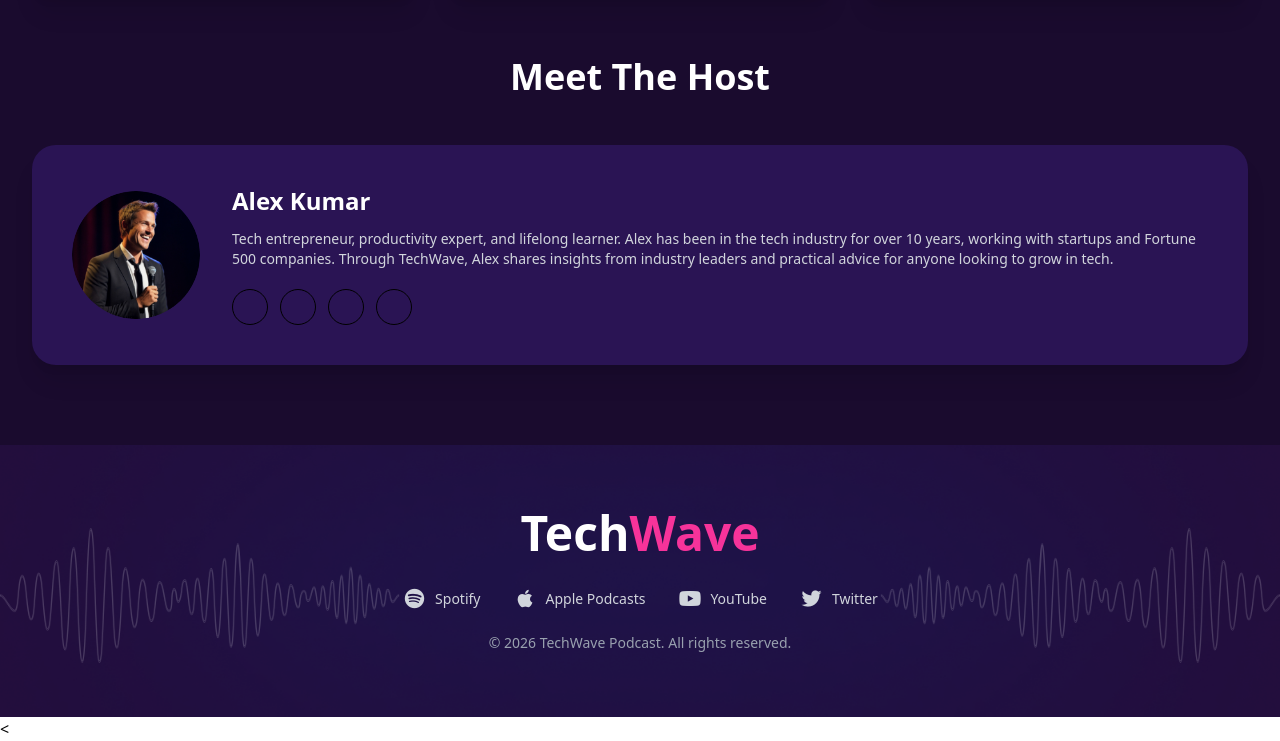
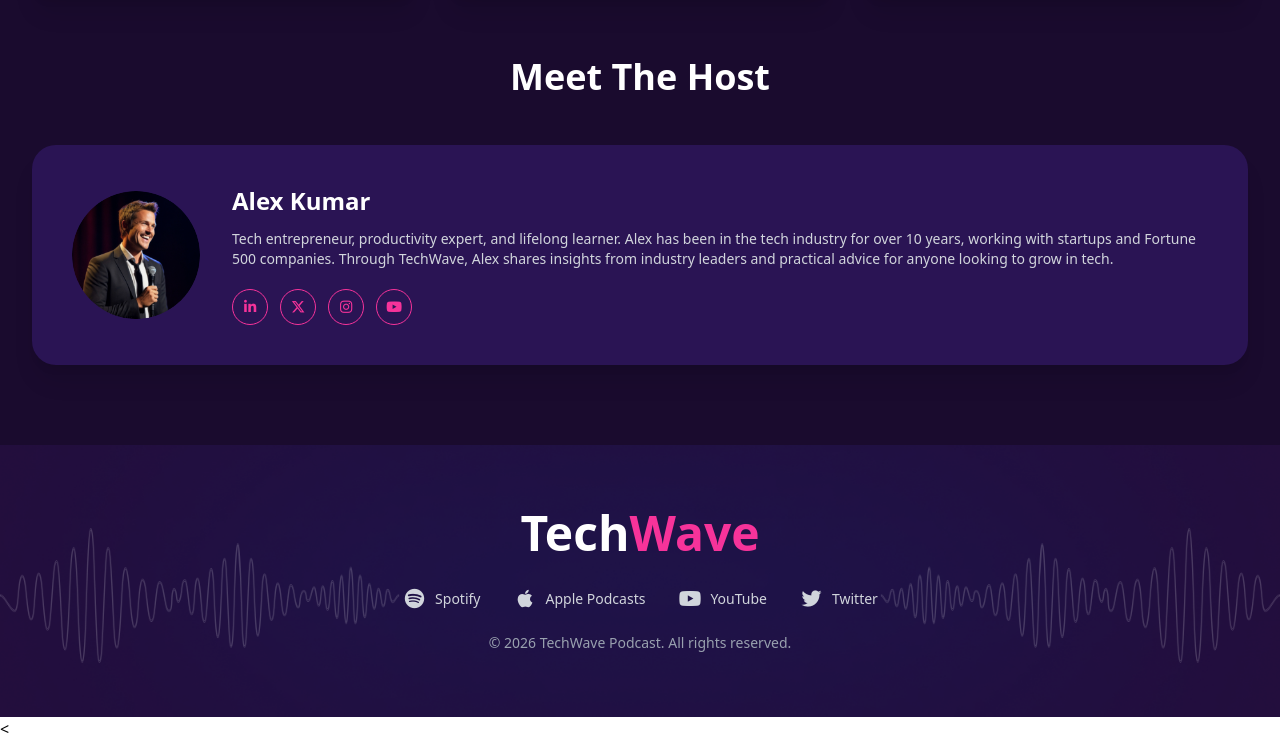
Before and after one commit to fahadmuttaky24-code/axix_assignment_2, a plain HTML site: page index.html in a window 1280 px wide. Shown: the part 2993-3734 px from the top of the page. Drawn offline with nearby package versions, Linux system fonts and the light colour scheme.

Commit message:
fix icon

```diff
--- a/index.html
+++ b/index.html
@@ -17,7 +17,7 @@
   </head>
   <body>
     <!-- navbar -->
-     <nav>
+  <nav>
         <div class="bg-[#1A0B2E] flex max-w-[1600px] justify-between mx-auto px-30 items-center h-[92px]">
 
             <!-- logo -->
@@ -35,7 +35,7 @@
              <!-- Subscribe Button  -->
               <button class="cursor-pointer px-6 py-2 rounded-full text-sm font-semibold text-white bg-gradient-to-r from-[#F7E93F] via-[#FB09B4] to-[#9100F8]  ">Subscribe <i class="fa-solid fa-arrow-right"></i></button>
         </div>
-     </nav>
+  </nav>
 
  <!-- HERO -->
   <section
@@ -247,12 +247,28 @@
           looking to grow in tech.
         </p>
 
-        <div class="icons">
-          <div class="icon"></div>
-          <div class="icon"></div>
-          <div class="icon"></div>
-          <div class="icon"></div>
-        </div>
+        <!-- Social Icons -->
+        <div class="flex gap-3 mt-5">
+          <!-- LinkedIn -->
+          <a href="#" class="w-9 h-9 rounded-full flex items-center justify-center border border-pink-500 text-pink-500 hover:bg-pink-500 hover:text-white transition">
+            <i class="fa-brands fa-linkedin-in text-sm"></i>
+          </a>
+
+          <!-- Twitter/X -->
+          <a href="#" class="w-9 h-9 rounded-full flex items-center justify-center border border-pink-500 text-pink-500 hover:bg-pink-500 hover:text-white transition">
+            <i class="fa-brands fa-x-twitter text-sm"></i>
+          </a>
+
+          <!-- Instagram -->
+          <a href="#" class="w-9 h-9 rounded-full flex items-center justify-center border border-pink-500 text-pink-500 hover:bg-pink-500 hover:text-white transition">
+            <i class="fa-brands fa-instagram text-sm"></i>
+          </a>
+
+          <!-- YouTube -->
+          <a href="#" class="w-9 h-9 rounded-full flex items-center justify-center border border-pink-500 text-pink-500 hover:bg-pink-500 hover:text-white transition">
+            <i class="fa-brands fa-youtube text-sm"></i>
+          </a>
+        </div
       </div>
 
     </div>
@@ -260,7 +276,7 @@
   </div>
   </section>
 <!-- Footer -->
-<footer class="relative bg-[#1A0B2E] py-16 px-6 overflow-hidden max-w-[1600px] m-auto">
+<footer class="relative bg-[#1A0B2E] py-16 px-6 max-w-[1600px] m-auto">
   <!-- Background Image -->
   <div class="absolute inset-0">
     <img src="B13-A02-TechWave/assets/footer-bg.png" alt="" class="w-full h-full object-cover">
```
Also changed, not shown: index2.html (added).
